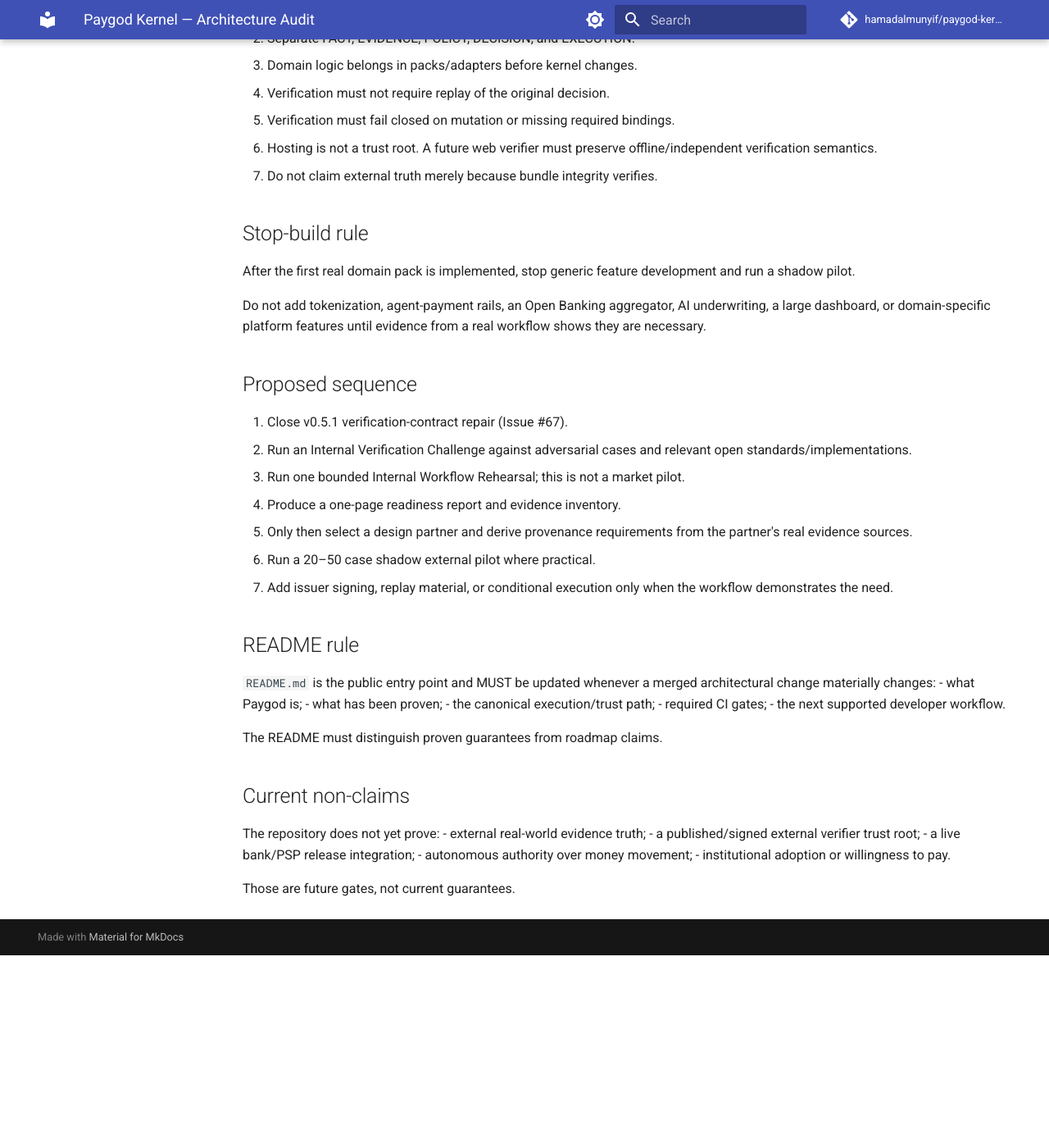
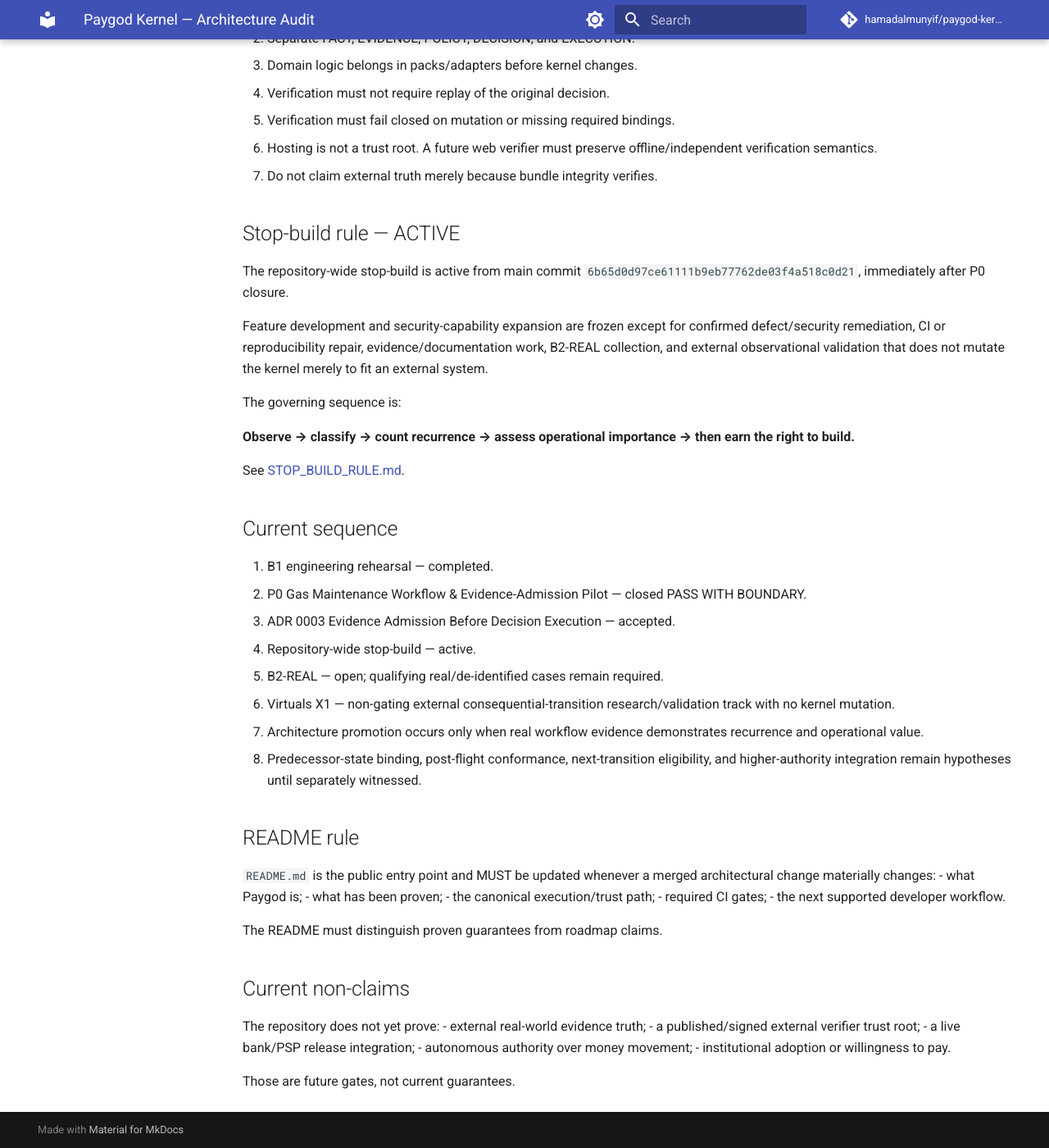
Before and after one commit to hamadalmunyif/paygod-kernel-mvp, an MkDocs documentation site: the page built from docs/ARCHITECTURE_AUDIT.md, in a window 1280 px wide and 1400 px high, scrolled down 3181 px. Shown: the whole window at 82% size. Built offline with MkDocs 1.6.1 and Material for MkDocs 9.7.7, drawn with Linux system fonts in a browser that asks for light colours; comment, search, counter and statistics services are not loaded; before the commit the page ends 4346 px from its top, so only the background shows below that; some of the changed text lies outside the part shown.

Commit message:
governance: mark stop-build active in architecture audit

```diff
--- a/docs/ARCHITECTURE_AUDIT.md
+++ b/docs/ARCHITECTURE_AUDIT.md
@@ -1,6 +1,6 @@
 # Paygod Kernel — Architecture Audit
 
-Status: audit baseline after PR #53. This document records the current architecture before any new product or domain expansion.
+Status: architecture baseline with repository-wide stop-build active after P0 closure in PR #92.
 
 ## Executive finding
 
@@ -118,21 +118,28 @@ A shadow pilot must compare Paygod output with actual human decisions before Pay
 6. Hosting is not a trust root. A future web verifier must preserve offline/independent verification semantics.
 7. Do not claim external truth merely because bundle integrity verifies.
 
-## Stop-build rule
+## Stop-build rule — ACTIVE
 
-After the first real domain pack is implemented, stop generic feature development and run a shadow pilot.
+The repository-wide stop-build is active from main commit `6b65d0d97ce61111b9eb77762de03f4a518c0d21`, immediately after P0 closure.
 
-Do not add tokenization, agent-payment rails, an Open Banking aggregator, AI underwriting, a large dashboard, or domain-specific platform features until evidence from a real workflow shows they are necessary.
+Feature development and security-capability expansion are frozen except for confirmed defect/security remediation, CI or reproducibility repair, evidence/documentation work, B2-REAL collection, and external observational validation that does not mutate the kernel merely to fit an external system.
 
-## Proposed sequence
+The governing sequence is:
 
-1. Close v0.5.1 verification-contract repair (Issue #67).
-2. Run an Internal Verification Challenge against adversarial cases and relevant open standards/implementations.
-3. Run one bounded Internal Workflow Rehearsal; this is not a market pilot.
-4. Produce a one-page readiness report and evidence inventory.
-5. Only then select a design partner and derive provenance requirements from the partner's real evidence sources.
-6. Run a 20–50 case shadow external pilot where practical.
-7. Add issuer signing, replay material, or conditional execution only when the workflow demonstrates the need.
+**Observe → classify → count recurrence → assess operational importance → then earn the right to build.**
+
+See [STOP_BUILD_RULE.md](STOP_BUILD_RULE.md).
+
+## Current sequence
+
+1. B1 engineering rehearsal — completed.
+2. P0 Gas Maintenance Workflow & Evidence-Admission Pilot — closed PASS WITH BOUNDARY.
+3. ADR 0003 Evidence Admission Before Decision Execution — accepted.
+4. Repository-wide stop-build — active.
+5. B2-REAL — open; qualifying real/de-identified cases remain required.
+6. Virtuals X1 — non-gating external consequential-transition research/validation track with no kernel mutation.
+7. Architecture promotion occurs only when real workflow evidence demonstrates recurrence and operational value.
+8. Predecessor-state binding, post-flight conformance, next-transition eligibility, and higher-authority integration remain hypotheses until separately witnessed.
 
 ## README rule
 
```
